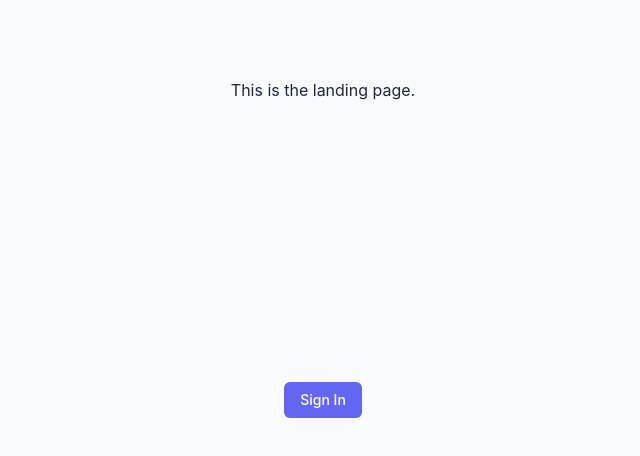
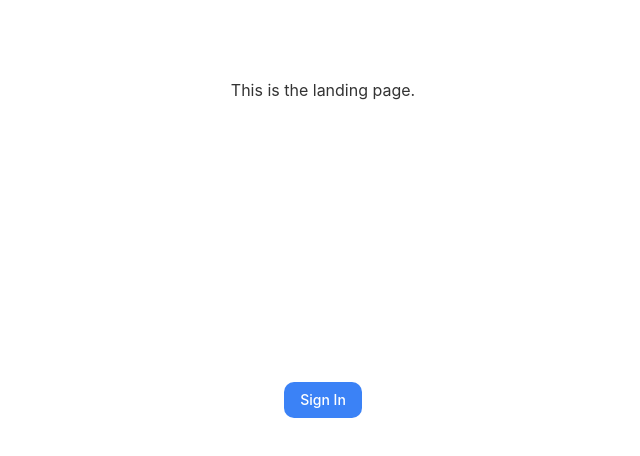
Before and after one commit to trishacapitle/applebites-nextjs-prototype, a Next.js app: page / in a window 1280 px wide. Shown: the top 456 px of the page, without its empty margins (317-957 px from the left). Built offline with nearby package versions, Linux system fonts and the light colour scheme.

Commit message:
feat: change theme

```diff
--- a/src/app/globals.css
+++ b/src/app/globals.css
@@ -4,111 +4,111 @@
 @custom-variant dark (&:is(.dark *));
 
 :root {
-  --background: oklch(0.9842 0.0034 247.8575);
-  --foreground: oklch(0.2795 0.0368 260.0310);
+  --background: oklch(1.0000 0 0);
+  --foreground: oklch(0.3211 0 0);
   --card: oklch(1.0000 0 0);
-  --card-foreground: oklch(0.2795 0.0368 260.0310);
+  --card-foreground: oklch(0.3211 0 0);
   --popover: oklch(1.0000 0 0);
-  --popover-foreground: oklch(0.2795 0.0368 260.0310);
-  --primary: oklch(0.5854 0.2041 277.1173);
+  --popover-foreground: oklch(0.3211 0 0);
+  --primary: oklch(0.6231 0.1880 259.8145);
   --primary-foreground: oklch(1.0000 0 0);
-  --secondary: oklch(0.9276 0.0058 264.5313);
-  --secondary-foreground: oklch(0.3729 0.0306 259.7328);
-  --muted: oklch(0.9670 0.0029 264.5419);
+  --secondary: oklch(0.9670 0.0029 264.5419);
+  --secondary-foreground: oklch(0.4461 0.0263 256.8018);
+  --muted: oklch(0.9846 0.0017 247.8389);
   --muted-foreground: oklch(0.5510 0.0234 264.3637);
-  --accent: oklch(0.9299 0.0334 272.7879);
-  --accent-foreground: oklch(0.3729 0.0306 259.7328);
+  --accent: oklch(0.9514 0.0250 236.8242);
+  --accent-foreground: oklch(0.3791 0.1378 265.5222);
   --destructive: oklch(0.6368 0.2078 25.3313);
   --destructive-foreground: oklch(1.0000 0 0);
-  --border: oklch(0.8717 0.0093 258.3382);
-  --input: oklch(0.8717 0.0093 258.3382);
-  --ring: oklch(0.5854 0.2041 277.1173);
-  --chart-1: oklch(0.5854 0.2041 277.1173);
-  --chart-2: oklch(0.5106 0.2301 276.9656);
-  --chart-3: oklch(0.4568 0.2146 277.0229);
-  --chart-4: oklch(0.3984 0.1773 277.3662);
-  --chart-5: oklch(0.3588 0.1354 278.6973);
-  --sidebar: oklch(0.9670 0.0029 264.5419);
-  --sidebar-foreground: oklch(0.2795 0.0368 260.0310);
-  --sidebar-primary: oklch(0.5854 0.2041 277.1173);
+  --border: oklch(0.9276 0.0058 264.5313);
+  --input: oklch(0.9276 0.0058 264.5313);
+  --ring: oklch(0.6231 0.1880 259.8145);
+  --chart-1: oklch(0.6231 0.1880 259.8145);
+  --chart-2: oklch(0.5461 0.2152 262.8809);
+  --chart-3: oklch(0.4882 0.2172 264.3763);
+  --chart-4: oklch(0.4244 0.1809 265.6377);
+  --chart-5: oklch(0.3791 0.1378 265.5222);
+  --sidebar: oklch(0.9846 0.0017 247.8389);
+  --sidebar-foreground: oklch(0.3211 0 0);
+  --sidebar-primary: oklch(0.6231 0.1880 259.8145);
   --sidebar-primary-foreground: oklch(1.0000 0 0);
-  --sidebar-accent: oklch(0.9299 0.0334 272.7879);
-  --sidebar-accent-foreground: oklch(0.3729 0.0306 259.7328);
-  --sidebar-border: oklch(0.8717 0.0093 258.3382);
-  --sidebar-ring: oklch(0.5854 0.2041 277.1173);
+  --sidebar-accent: oklch(0.9514 0.0250 236.8242);
+  --sidebar-accent-foreground: oklch(0.3791 0.1378 265.5222);
+  --sidebar-border: oklch(0.9276 0.0058 264.5313);
+  --sidebar-ring: oklch(0.6231 0.1880 259.8145);
   --font-sans: Inter, sans-serif;
-  --font-serif: Merriweather, serif;
+  --font-serif: Source Serif 4, serif;
   --font-mono: JetBrains Mono, monospace;
-  --radius: 0.5rem;
-  --shadow-x: 0px;
-  --shadow-y: 4px;
-  --shadow-blur: 8px;
-  --shadow-spread: -1px;
+  --radius: 0.75rem;
+  --shadow-x: 0;
+  --shadow-y: 1px;
+  --shadow-blur: 3px;
+  --shadow-spread: 0px;
   --shadow-opacity: 0.1;
-  --shadow-color: hsl(0 0% 0%);
-  --shadow-2xs: 0px 4px 8px -1px hsl(0 0% 0% / 0.05);
-  --shadow-xs: 0px 4px 8px -1px hsl(0 0% 0% / 0.05);
-  --shadow-sm: 0px 4px 8px -1px hsl(0 0% 0% / 0.10), 0px 1px 2px -2px hsl(0 0% 0% / 0.10);
-  --shadow: 0px 4px 8px -1px hsl(0 0% 0% / 0.10), 0px 1px 2px -2px hsl(0 0% 0% / 0.10);
-  --shadow-md: 0px 4px 8px -1px hsl(0 0% 0% / 0.10), 0px 2px 4px -2px hsl(0 0% 0% / 0.10);
-  --shadow-lg: 0px 4px 8px -1px hsl(0 0% 0% / 0.10), 0px 4px 6px -2px hsl(0 0% 0% / 0.10);
-  --shadow-xl: 0px 4px 8px -1px hsl(0 0% 0% / 0.10), 0px 8px 10px -2px hsl(0 0% 0% / 0.10);
-  --shadow-2xl: 0px 4px 8px -1px hsl(0 0% 0% / 0.25);
+  --shadow-color: oklch(0 0 0);
+  --shadow-2xs: 0 1px 3px 0px hsl(0 0% 0% / 0.05);
+  --shadow-xs: 0 1px 3px 0px hsl(0 0% 0% / 0.05);
+  --shadow-sm: 0 1px 3px 0px hsl(0 0% 0% / 0.10), 0 1px 2px -1px hsl(0 0% 0% / 0.10);
+  --shadow: 0 1px 3px 0px hsl(0 0% 0% / 0.10), 0 1px 2px -1px hsl(0 0% 0% / 0.10);
+  --shadow-md: 0 1px 3px 0px hsl(0 0% 0% / 0.10), 0 2px 4px -1px hsl(0 0% 0% / 0.10);
+  --shadow-lg: 0 1px 3px 0px hsl(0 0% 0% / 0.10), 0 4px 6px -1px hsl(0 0% 0% / 0.10);
+  --shadow-xl: 0 1px 3px 0px hsl(0 0% 0% / 0.10), 0 8px 10px -1px hsl(0 0% 0% / 0.10);
+  --shadow-2xl: 0 1px 3px 0px hsl(0 0% 0% / 0.25);
   --tracking-normal: 0em;
   --spacing: 0.25rem;
 }
 
 .dark {
-  --background: oklch(0.2077 0.0398 265.7549);
-  --foreground: oklch(0.9288 0.0126 255.5078);
-  --card: oklch(0.2795 0.0368 260.0310);
-  --card-foreground: oklch(0.9288 0.0126 255.5078);
-  --popover: oklch(0.2795 0.0368 260.0310);
-  --popover-foreground: oklch(0.9288 0.0126 255.5078);
-  --primary: oklch(0.6801 0.1583 276.9349);
-  --primary-foreground: oklch(0.2077 0.0398 265.7549);
-  --secondary: oklch(0.3351 0.0331 260.9120);
-  --secondary-foreground: oklch(0.8717 0.0093 258.3382);
-  --muted: oklch(0.2427 0.0381 259.9437);
-  --muted-foreground: oklch(0.7137 0.0192 261.3246);
-  --accent: oklch(0.3729 0.0306 259.7328);
-  --accent-foreground: oklch(0.8717 0.0093 258.3382);
+  --background: oklch(0.2046 0 0);
+  --foreground: oklch(0.9219 0 0);
+  --card: oklch(0.2686 0 0);
+  --card-foreground: oklch(0.9219 0 0);
+  --popover: oklch(0.2686 0 0);
+  --popover-foreground: oklch(0.9219 0 0);
+  --primary: oklch(0.6231 0.1880 259.8145);
+  --primary-foreground: oklch(1.0000 0 0);
+  --secondary: oklch(0.2686 0 0);
+  --secondary-foreground: oklch(0.9219 0 0);
+  --muted: oklch(0.2393 0 0);
+  --muted-foreground: oklch(0.7155 0 0);
+  --accent: oklch(0.3791 0.1378 265.5222);
+  --accent-foreground: oklch(0.8823 0.0571 254.1284);
   --destructive: oklch(0.6368 0.2078 25.3313);
-  --destructive-foreground: oklch(0.2077 0.0398 265.7549);
-  --border: oklch(0.4461 0.0263 256.8018);
-  --input: oklch(0.4461 0.0263 256.8018);
-  --ring: oklch(0.6801 0.1583 276.9349);
-  --chart-1: oklch(0.6801 0.1583 276.9349);
-  --chart-2: oklch(0.5854 0.2041 277.1173);
-  --chart-3: oklch(0.5106 0.2301 276.9656);
-  --chart-4: oklch(0.4568 0.2146 277.0229);
-  --chart-5: oklch(0.3984 0.1773 277.3662);
-  --sidebar: oklch(0.2795 0.0368 260.0310);
-  --sidebar-foreground: oklch(0.9288 0.0126 255.5078);
-  --sidebar-primary: oklch(0.6801 0.1583 276.9349);
-  --sidebar-primary-foreground: oklch(0.2077 0.0398 265.7549);
-  --sidebar-accent: oklch(0.3729 0.0306 259.7328);
-  --sidebar-accent-foreground: oklch(0.8717 0.0093 258.3382);
-  --sidebar-border: oklch(0.4461 0.0263 256.8018);
-  --sidebar-ring: oklch(0.6801 0.1583 276.9349);
+  --destructive-foreground: oklch(1.0000 0 0);
+  --border: oklch(0.3715 0 0);
+  --input: oklch(0.3715 0 0);
+  --ring: oklch(0.6231 0.1880 259.8145);
+  --chart-1: oklch(0.7137 0.1434 254.6240);
+  --chart-2: oklch(0.6231 0.1880 259.8145);
+  --chart-3: oklch(0.5461 0.2152 262.8809);
+  --chart-4: oklch(0.4882 0.2172 264.3763);
+  --chart-5: oklch(0.4244 0.1809 265.6377);
+  --sidebar: oklch(0.2046 0 0);
+  --sidebar-foreground: oklch(0.9219 0 0);
+  --sidebar-primary: oklch(0.6231 0.1880 259.8145);
+  --sidebar-primary-foreground: oklch(1.0000 0 0);
+  --sidebar-accent: oklch(0.3791 0.1378 265.5222);
+  --sidebar-accent-foreground: oklch(0.8823 0.0571 254.1284);
+  --sidebar-border: oklch(0.3715 0 0);
+  --sidebar-ring: oklch(0.6231 0.1880 259.8145);
   --font-sans: Inter, sans-serif;
-  --font-serif: Merriweather, serif;
+  --font-serif: Source Serif 4, serif;
   --font-mono: JetBrains Mono, monospace;
-  --radius: 0.5rem;
-  --shadow-x: 0px;
-  --shadow-y: 4px;
-  --shadow-blur: 8px;
-  --shadow-spread: -1px;
+  --radius: 0.75rem;
+  --shadow-x: 0;
+  --shadow-y: 1px;
+  --shadow-blur: 3px;
+  --shadow-spread: 0px;
   --shadow-opacity: 0.1;
-  --shadow-color: hsl(0 0% 0%);
-  --shadow-2xs: 0px 4px 8px -1px hsl(0 0% 0% / 0.05);
-  --shadow-xs: 0px 4px 8px -1px hsl(0 0% 0% / 0.05);
-  --shadow-sm: 0px 4px 8px -1px hsl(0 0% 0% / 0.10), 0px 1px 2px -2px hsl(0 0% 0% / 0.10);
-  --shadow: 0px 4px 8px -1px hsl(0 0% 0% / 0.10), 0px 1px 2px -2px hsl(0 0% 0% / 0.10);
-  --shadow-md: 0px 4px 8px -1px hsl(0 0% 0% / 0.10), 0px 2px 4px -2px hsl(0 0% 0% / 0.10);
-  --shadow-lg: 0px 4px 8px -1px hsl(0 0% 0% / 0.10), 0px 4px 6px -2px hsl(0 0% 0% / 0.10);
-  --shadow-xl: 0px 4px 8px -1px hsl(0 0% 0% / 0.10), 0px 8px 10px -2px hsl(0 0% 0% / 0.10);
-  --shadow-2xl: 0px 4px 8px -1px hsl(0 0% 0% / 0.25);
+  --shadow-color: oklch(0 0 0);
+  --shadow-2xs: 0 1px 3px 0px hsl(0 0% 0% / 0.05);
+  --shadow-xs: 0 1px 3px 0px hsl(0 0% 0% / 0.05);
+  --shadow-sm: 0 1px 3px 0px hsl(0 0% 0% / 0.10), 0 1px 2px -1px hsl(0 0% 0% / 0.10);
+  --shadow: 0 1px 3px 0px hsl(0 0% 0% / 0.10), 0 1px 2px -1px hsl(0 0% 0% / 0.10);
+  --shadow-md: 0 1px 3px 0px hsl(0 0% 0% / 0.10), 0 2px 4px -1px hsl(0 0% 0% / 0.10);
+  --shadow-lg: 0 1px 3px 0px hsl(0 0% 0% / 0.10), 0 4px 6px -1px hsl(0 0% 0% / 0.10);
+  --shadow-xl: 0 1px 3px 0px hsl(0 0% 0% / 0.10), 0 8px 10px -1px hsl(0 0% 0% / 0.10);
+  --shadow-2xl: 0 1px 3px 0px hsl(0 0% 0% / 0.25);
 }
 
 @theme inline {
```
